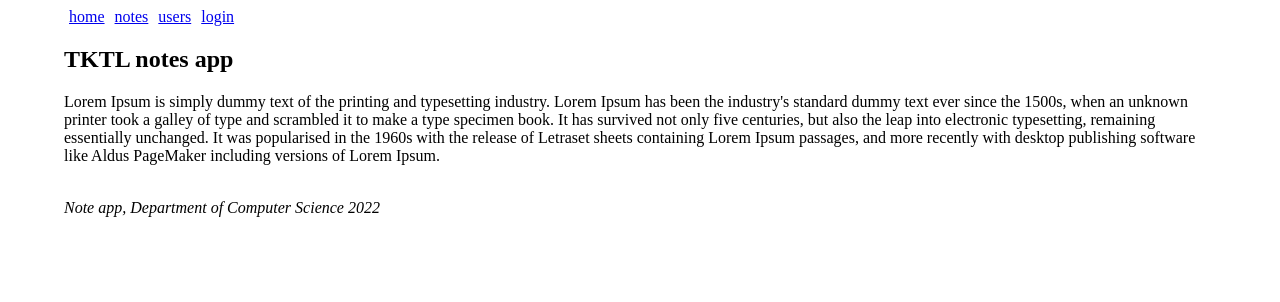
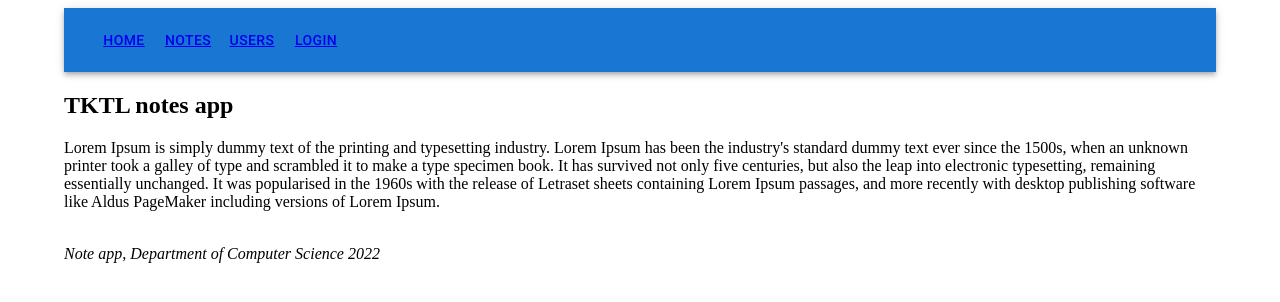
Before and after one commit to Andy-git985/router-notes, a React (Create React App) app: page / in a window 1280 px wide. Shown: the top 302 px of the page. Built offline with nearby package versions, Linux system fonts and the light colour scheme.

Commit message:
Navigation

```diff
--- a/src/App.js
+++ b/src/App.js
@@ -1,8 +1,9 @@
 import { useState } from 'react';
-import { Link, Navigate, Routes, Route, useMatch } from 'react-router-dom';
+import { Navigate, Routes, Route, useMatch } from 'react-router-dom';
 import { Alert, Container } from '@mui/material';
 import Home from './components/Home';
 import Login from './components/Login';
+import Navigation from './components/Navigation';
 import Note from './components/Note';
 import Notes from './components/Notes';
 import Users from './components/Users';
@@ -52,24 +53,7 @@
     <Container>
       <div>
         <div>{message && <Alert severity="success">{message}</Alert>}</div>
-        <div>
-          <Link style={padding} to="/">
-            home
-          </Link>
-          <Link style={padding} to="/notes">
-            notes
-          </Link>
-          <Link style={padding} to="/users">
-            users
-          </Link>
-          {user ? (
-            <em>{user} logged in</em>
-          ) : (
-            <Link style={padding} to="/login">
-              login
-            </Link>
-          )}
-        </div>
+        <Navigation user={user} />
         <Routes>
           <Route path="/notes/:id" element={<Note note={note} />} />
           <Route path="/notes" element={<Notes notes={notes} />} />
--- /dev/null
+++ b/src/components/Navigation.js
@@ -0,0 +1,24 @@
+import { Link } from 'react-router-dom';
+import { AppBar, Button, IconButton, Toolbar } from '@mui/material';
+
+const Navigation = ({ user }) => (
+  <AppBar position="static">
+    <Toolbar>
+      <IconButton edge="start" color="inherit" aria-label="menu"></IconButton>
+      <Button color="inherit">
+        <Link to="/">home</Link>
+      </Button>
+      <Button color="inherit">
+        <Link to="/notes">notes</Link>
+      </Button>
+      <Button color="inherit">
+        <Link to="/users">users</Link>
+      </Button>
+      <Button color="inherit">
+        {user ? <em>{user} logged in</em> : <Link to="/login">login</Link>}
+      </Button>
+    </Toolbar>
+  </AppBar>
+);
+
+export default Navigation;
```
